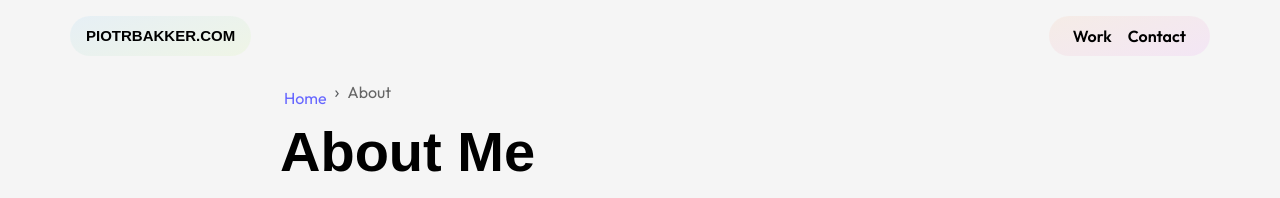
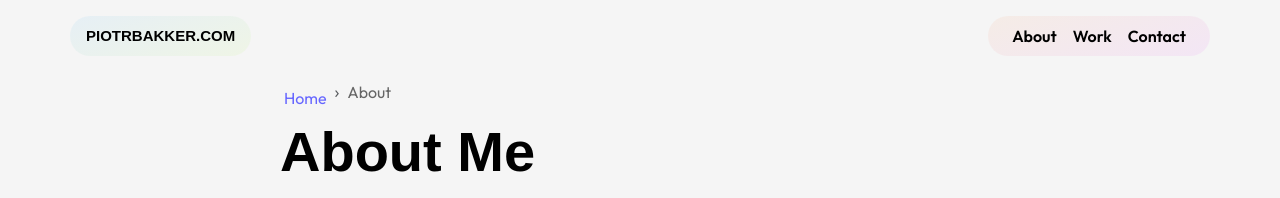
Before and after one commit to piotrbakker/piotrbakker.com, a Jekyll site: the page built from about.html, in a window 1280 px wide. Shown: the top 198 px of the page. Built offline with Jekyll 4.4.1, drawn with Linux system fonts in a browser that asks for light colours; some web fonts are replaced.

Commit message:
Add navbar link to 'About' page.

```diff
--- a/_includes/navbar.html
+++ b/_includes/navbar.html
@@ -14,6 +14,7 @@
 
     <div class="collapse navbar-collapse" id="navbarNav">
       <div class="navbar-nav rounded-5 px-3 mt-3 mt-md-0 ms-auto container-bg-gradient-dusk navbar-pill">
+        <a class="nav-link text-link text-link-emphasis fw-semibold text-sans-serif-ui" href="/about">About</a>
         <a class="nav-link text-link text-link-emphasis fw-semibold text-sans-serif-ui" href="/work">Work</a>
         <a href="mailto:hello@piotrbakker.com?Subject=Hello Piotr &#128075;" class="nav-link text-link text-link-emphasis fw-semibold text-sans-serif-ui text-with-icon">Contact</a>
       </div>
```
